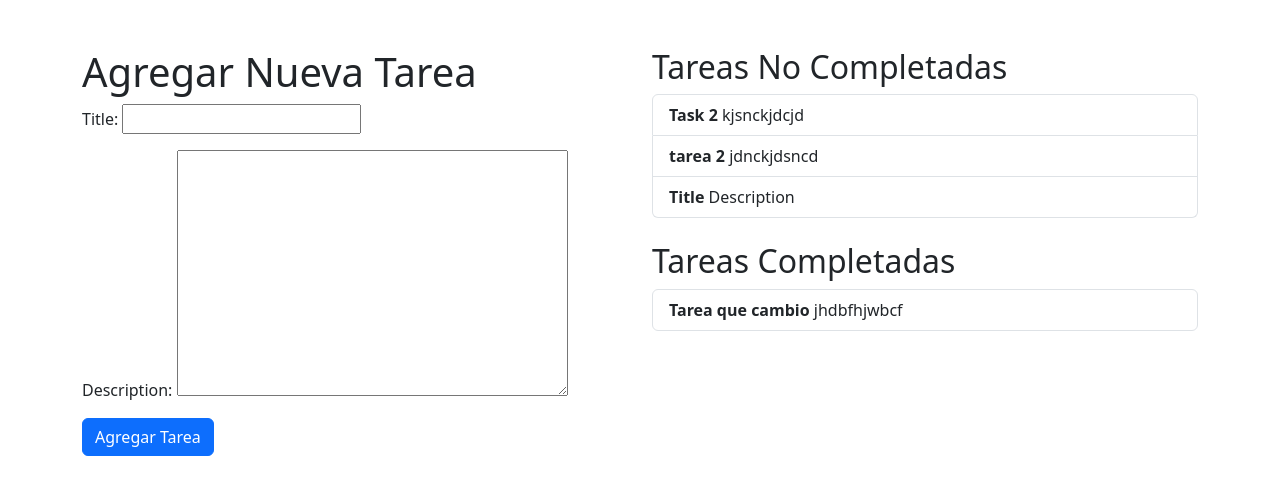
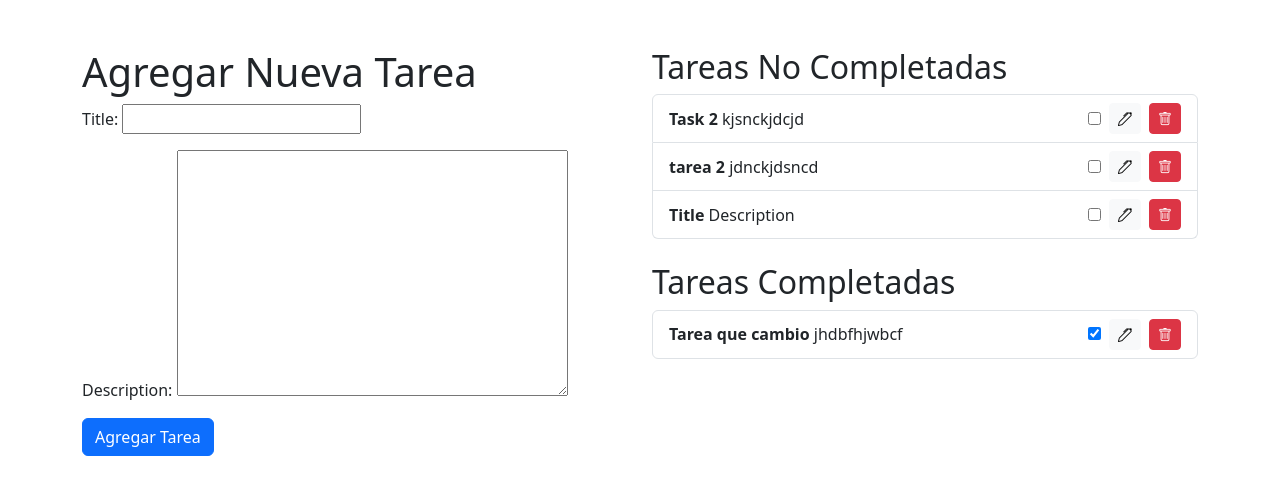
Before and after one commit to SmilingWitch/django_first_app, a Django app: page /crud/ in a window 1280 px wide. Shown: the top 495 px of the page. Run offline with Django 5.2, Linux system fonts and the light colour scheme; data comes from the database, SQL or seed files in the repository.

Commit message:
feat: add delete and edit form to task_list

```diff
--- a/my_first_app/crud/templates/task_list.html
+++ b/my_first_app/crud/templates/task_list.html
@@ -33,7 +33,26 @@
                             <div>
                                 <strong>{{ task.title }}</strong> {{ task.description }}
                             </div>
+                            <div class="d-flex align-items-center">
+                                <form action="{%url 'crud:update_task' task.id%}" method="post" class="d-inline">
+                                    {% csrf_token %}
+                                    <input type="checkbox" name="completed" onchange="this.form.submit()" {% if task.is_completed %} checked {% endif %} class="me-2">
+                                </form>
 
+                                <form action="{%url 'crud:edit_task' task.id%}" method="post">
+                                    {% csrf_token %}
+                                    <button type="submit" class="btn btn-light btn-sm me-2">
+                                        <i class="bi bi-pen"></i>
+                                    </button>
+                                </form>
+
+                                <form action="{%url 'crud:delete_task' task.id%}" method="post">
+                                    {% csrf_token %}
+                                    <button type="submit" class="btn btn-danger btn-sm">
+                                        <i class="bi bi-trash"></i>
+                                    </button>
+                                </form>
+                            </div>
                         </li>
                     {% empty %}
                         <li class="list-group-item">No hay tareas registradas aún.</li>
@@ -47,7 +66,26 @@
                         <div>
                             <strong>{{ task.title }}</strong> {{ task.description }}
                         </div>
+                        <div class="d-flex align-items-center">
+                            <form action="{%url 'crud:update_task' task.id%}" method="post" class="d-inline">
+                                {% csrf_token %}
+                                <input type="checkbox" name="completed" onchange="this.form.submit()" {% if task.is_completed %} checked {% endif %} class="me-2">
+                            </form>
 
+                            <form action="{%url 'crud:edit_task' task.id%}" method="post">
+                                {% csrf_token %}
+                                <button type="submit" class="btn btn-light btn-sm me-2">
+                                    <i class="bi bi-pen"></i>
+                                </button>
+                            </form>
+
+                            <form action="{%url 'crud:delete_task' task.id%}" method="post">
+                                {% csrf_token %}
+                                <button type="submit" class="btn btn-danger btn-sm">
+                                    <i class="bi bi-trash"></i>
+                                </button>
+                            </form>
+                        </div>
                     </li>
                     {% empty %}
                     <li class="list-group-item">No hay tareas completadas aún.</li>
```
